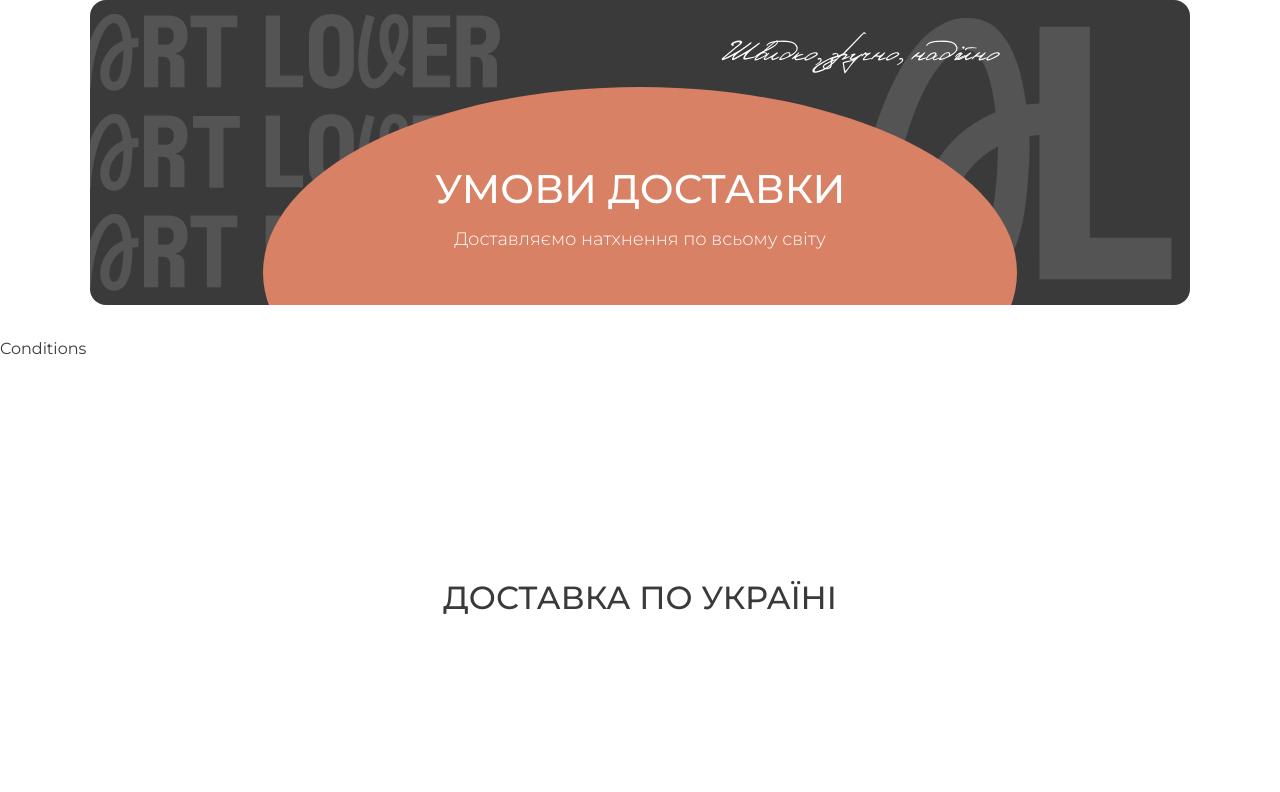
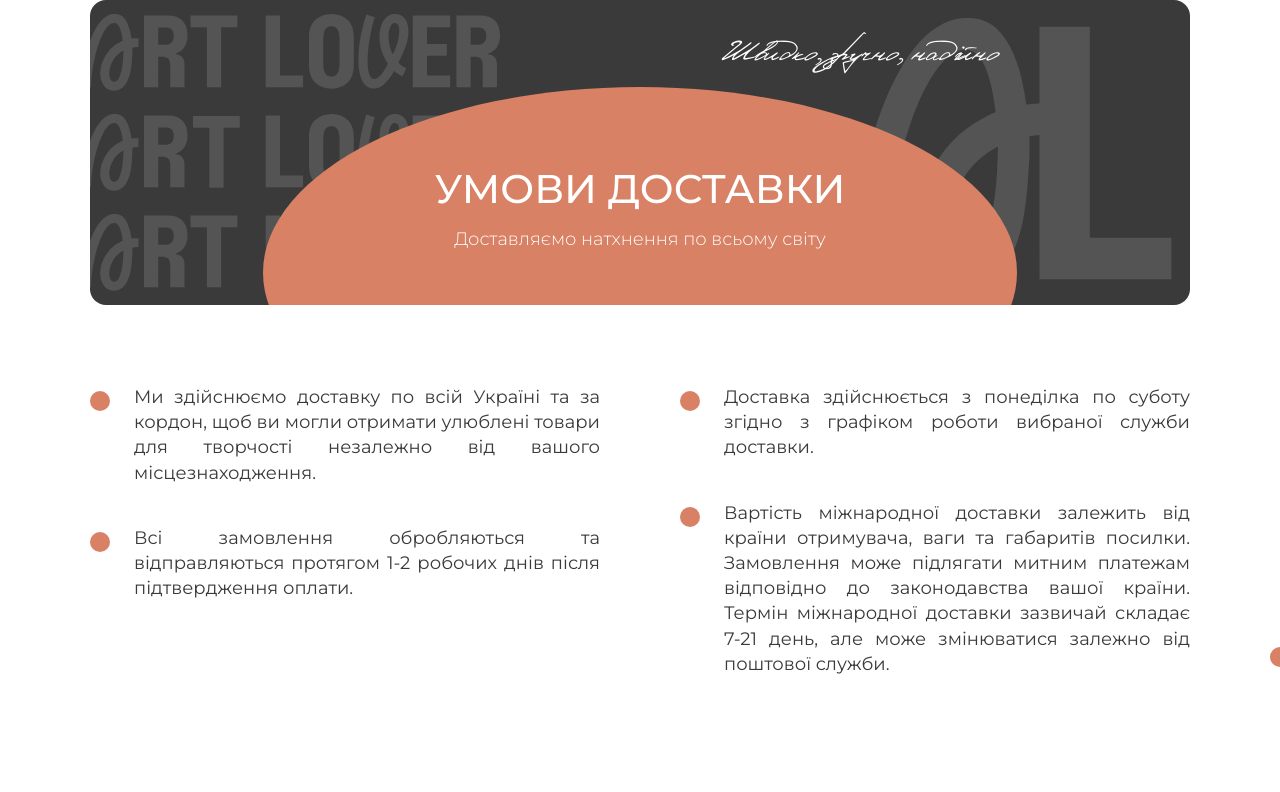
Before and after one commit to cyanidium-dev/art-lover-frontend, a Next.js app: page /delivery in a window 1280 px wide. Shown: the top 792 px of the page. Built offline with nearby package versions, Linux system fonts and the light colour scheme.

Commit message:
added conditions section

```diff
--- /dev/null
+++ b/src/modules/delivery/conditions/ConditionItem.tsx
@@ -0,0 +1,14 @@
+interface ConditionItemProps {
+  condition: string;
+}
+
+export default function ConditionItem({ condition }: ConditionItemProps) {
+  return (
+    <li className="flex gap-3 xl:gap-x-6 md:w-[calc(50%-40px)] last:mt-auto">
+      <div className="size-3 xl:size-5 mt-1.5 rounded-full bg-orange-light shrink-0"></div>
+      <p className="text-[12px] xl:text-[18px] font-normal leading-[140%] text-justify">
+        {condition}
+      </p>
+    </li>
+  );
+}
--- a/src/modules/delivery/conditions/Conditions.tsx
+++ b/src/modules/delivery/conditions/Conditions.tsx
@@ -1,3 +1,23 @@
+import Container from '@/shared/components/container/Container';
+import ConditionItem from './ConditionItem';
+
 export default function Conditions() {
-  return <section className="pt-8">Conditions</section>;
+  const conditionsList = [
+    'Ми здійснюємо доставку по всій Україні та за кордон, щоб ви могли отримати улюблені товари для творчості незалежно від вашого місцезнаходження.',
+    'Всі замовлення обробляються та відправляються протягом 1-2 робочих днів після підтвердження оплати. ',
+    'Доставка здійснюється з понеділка по суботу згідно з графіком роботи вибраної служби доставки. ',
+    'Вартість міжнародної доставки залежить від країни отримувача, ваги та габаритів посилки. Замовлення може підлягати митним платежам відповідно до законодавства вашої країни. Термін міжнародної доставки зазвичай складає 7-21 день, але може змінюватися залежно від поштової служби.',
+    'Після відправки ви отримаєте номер ТТН, за яким можна відстежити статус доставки на сайті перевізника.',
+  ];
+  return (
+    <section className="pt-8 xl:pt-20">
+      <Container>
+        <ul className="flex flex-col md:flex-wrap gap-y-6 xl:gap-y-10 gap-x-20 md:h-[216px] lg:h-[166px] xl:h-[332px]">
+          {conditionsList.map((condition, idx) => (
+            <ConditionItem key={idx} condition={condition} />
+          ))}
+        </ul>
+      </Container>
+    </section>
+  );
 }
```
